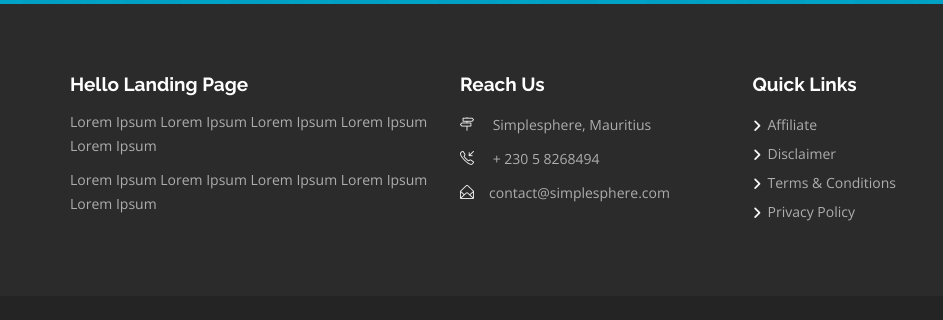
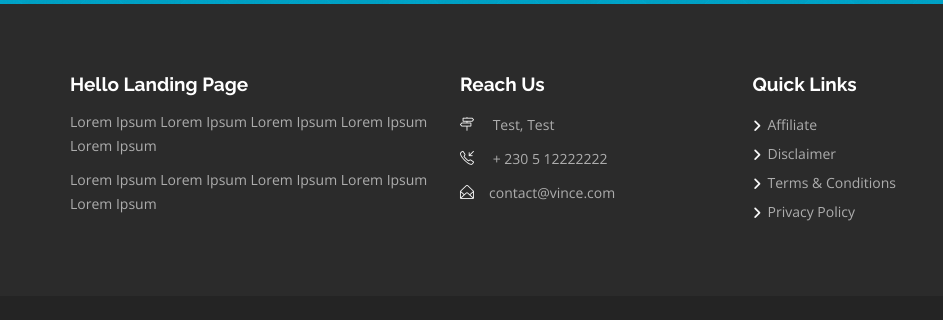
Before and after one commit to vincegyan/landing, a plain HTML site: page index.html in a window 1280 px wide. Shown: the part 8149-8469 px from the top of the page, 0-943 px from the left. Drawn offline with nearby package versions, Linux system fonts and the light colour scheme.

Commit message:
Update index.html

```diff
--- a/index.html
+++ b/index.html
@@ -596,9 +596,9 @@
 					<div class="contact-info">
 						<h3>Reach Us</h3>
 						<ul class="contact-list">
-							<li><i class="icon-directions"></i> Simplesphere, Mauritius</li>
-							<li><i class="icon-call-in"></i> + 230 5 8268494</li>
-							<li><i class="icon-envelope-open"></i><a href="mailto:contact@simplesphere.net.com">contact@simplesphere.com</a></li>
+							<li><i class="icon-directions"></i> Test, Test</li>
+							<li><i class="icon-call-in"></i> + 230 5 12222222</li>
+							<li><i class="icon-envelope-open"></i><a href="mailto:contact@vince.net.com">contact@vince.com</a></li>
 						</ul>
 					</div>
 				</div>
```
